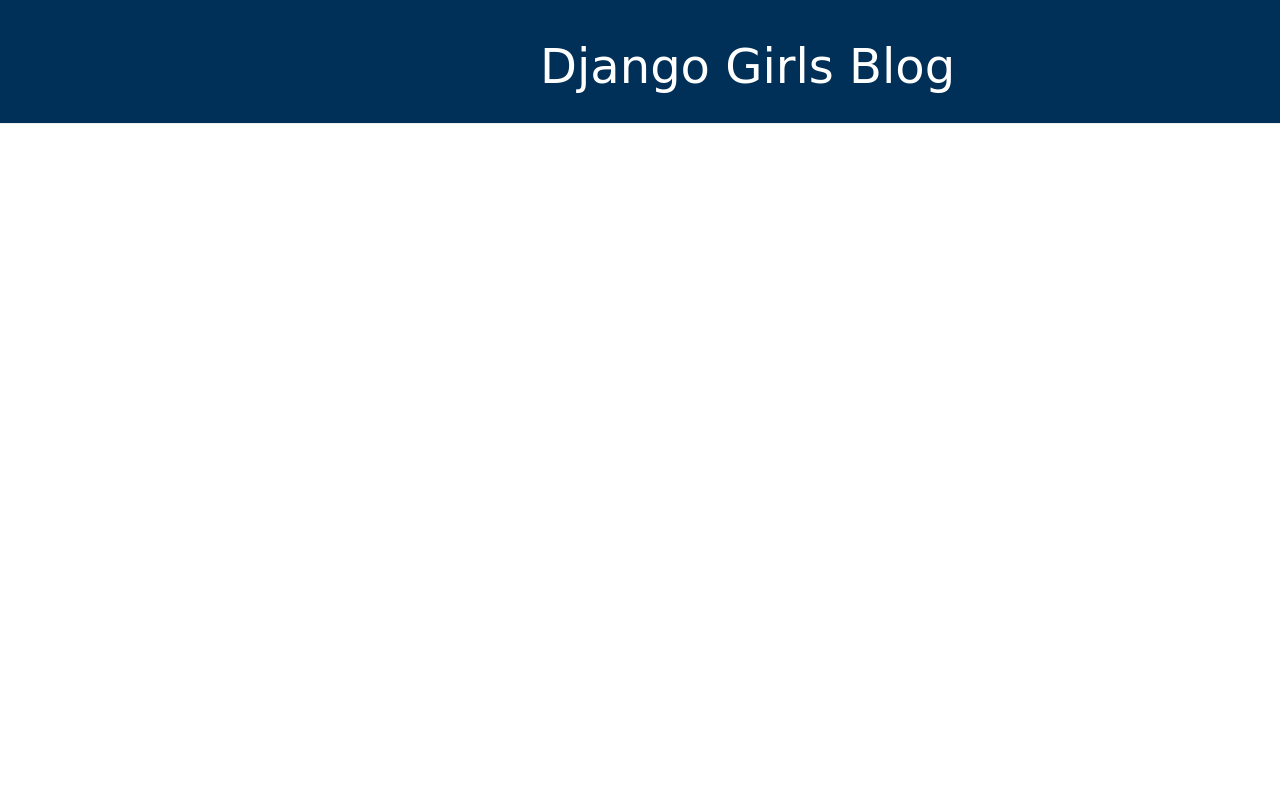
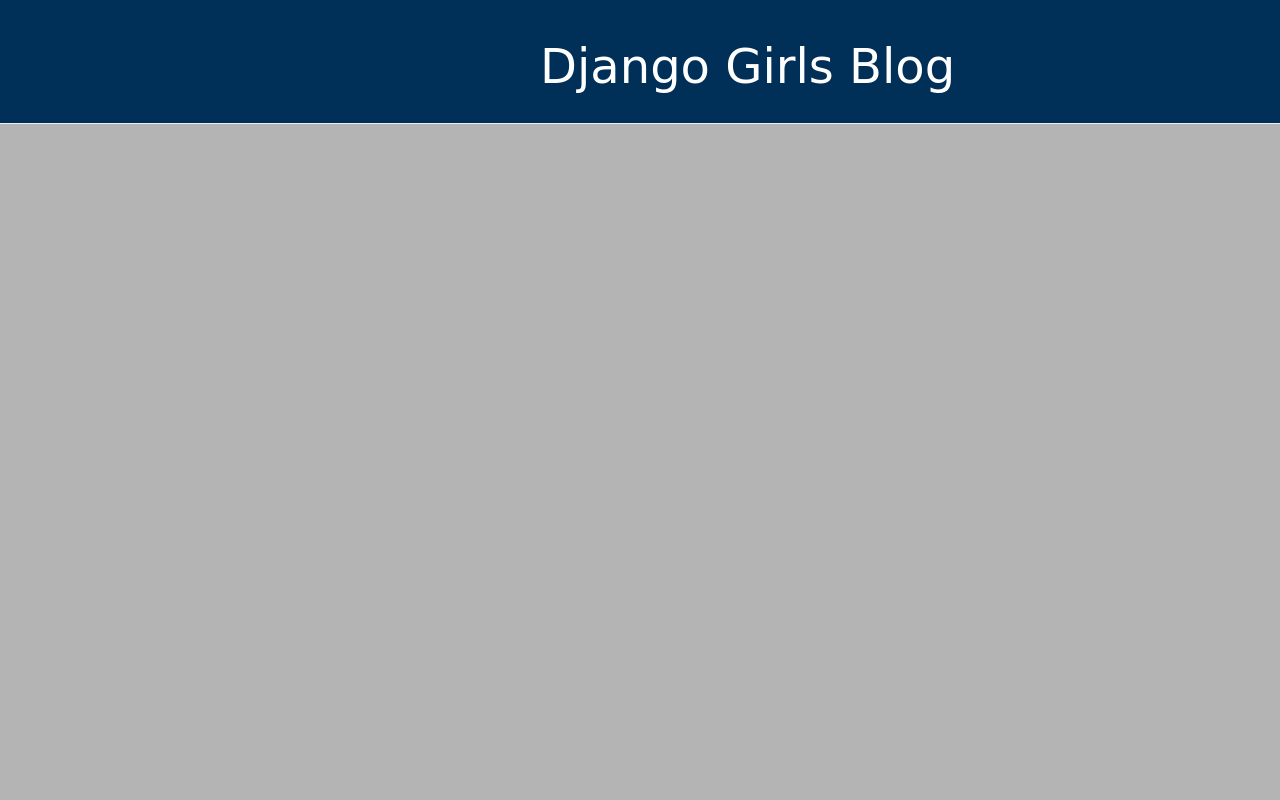
Before and after one commit to Marat-R/my-first-blog, a Django app: page / in a window 1280 px wide. Run offline with Django 3.2, Linux system fonts and the light colour scheme; data that the repository does not hold is empty; some libraries are stand-ins or nearby versions; some web fonts are replaced.

Commit message:
Update blog.css

```diff
--- a/blog/static/css/blog.css
+++ b/blog/static/css/blog.css
@@ -4,7 +4,7 @@ h1 a {
 }
 
 body {
-    background-color: #ffffff;
+    background-color: #b4b4b4;
     padding-left: 0px;
 }
 
```
